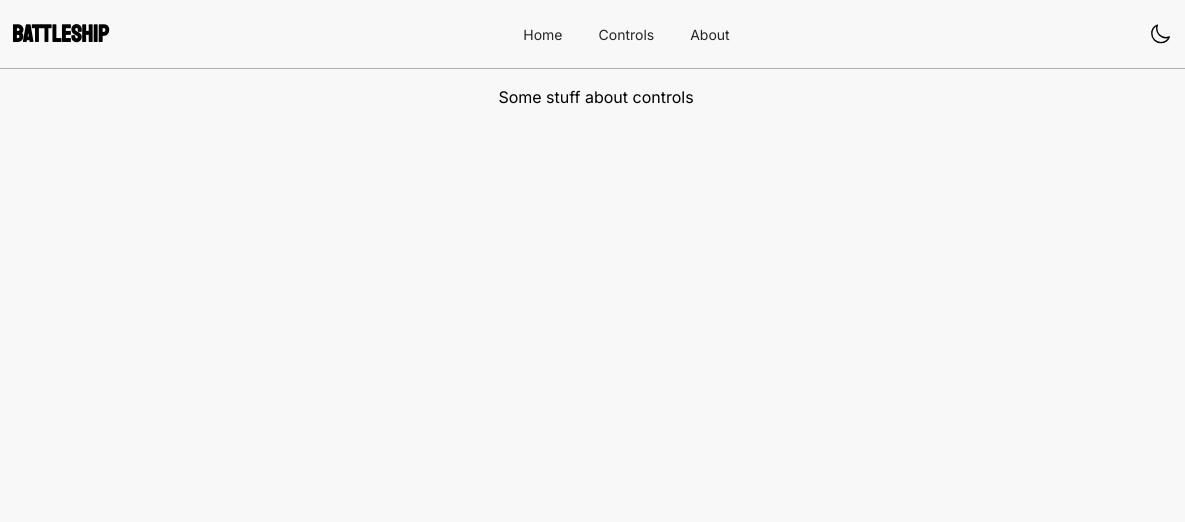
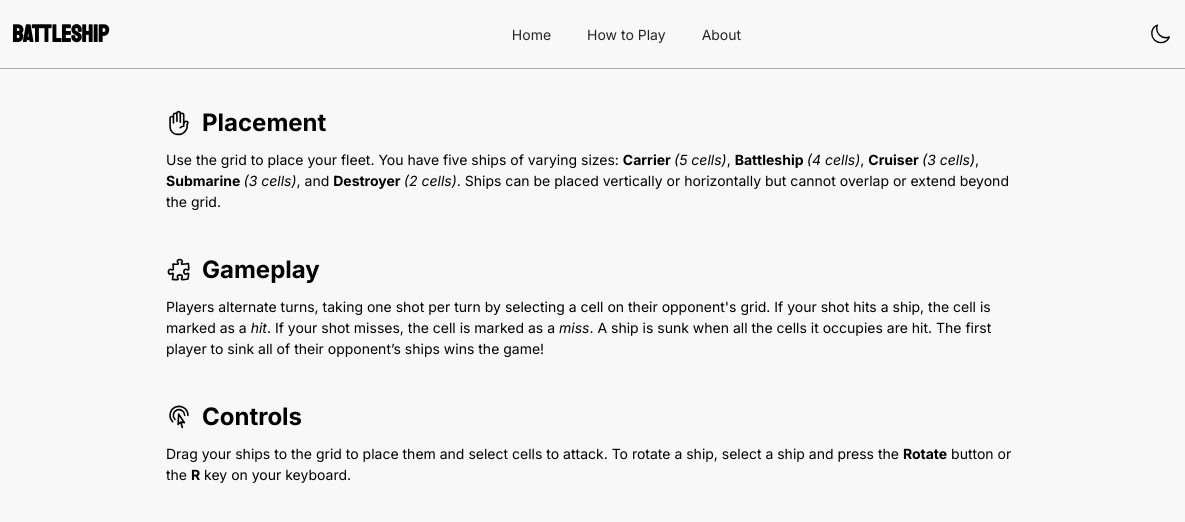
Before and after one commit to arvinagarcia/battleship, a website built with webpack: page public/controls.html in a window 1280 px wide. Shown: the full height of the page, 44-1229 px from the left. Built offline with nearby package versions, Linux system fonts and the light colour scheme.

Commit message:
Add content in how to play page

```diff
--- a/public/controls.html
+++ b/public/controls.html
@@ -13,8 +13,50 @@
   <link rel="icon" type="image/x-icon" href="/src/assets/icons/battleship-logo.svg">
 </head>
 <body>
-  <main>
-    <p>Some stuff about controls</p>
+  <main class="main-controls">
+    <div class="placement-container">
+      <div class="placement-top">
+        <svg class="how-to-play-icons" xmlns="http://www.w3.org/2000/svg" fill="none" viewBox="0 0 24 24" stroke-width="1.5" stroke="currentColor" class="size-6">
+          <path stroke-linecap="round" stroke-linejoin="round" d="M10.05 4.575a1.575 1.575 0 1 0-3.15 0v3m3.15-3v-1.5a1.575 1.575 0 0 1 3.15 0v1.5m-3.15 0 .075 5.925m3.075.75V4.575m0 0a1.575 1.575 0 0 1 3.15 0V15M6.9 7.575a1.575 1.575 0 1 0-3.15 0v8.175a6.75 6.75 0 0 0 6.75 6.75h2.018a5.25 5.25 0 0 0 3.712-1.538l1.732-1.732a5.25 5.25 0 0 0 1.538-3.712l.003-2.024a.668.668 0 0 1 .198-.471 1.575 1.575 0 1 0-2.228-2.228 3.818 3.818 0 0 0-1.12 2.687M6.9 7.575V12m6.27 4.318A4.49 4.49 0 0 1 16.35 15m.002 0h-.002" />
+        </svg>
+        <h2 class="placement-heading">Placement</h2>
+      </div>
+      <p class="placement-description">Use the grid to place your fleet. You have five ships of varying sizes:
+        <strong>Carrier </strong><i>(5 cells)</i>,
+        <strong>Battleship </strong><i>(4 cells)</i>,
+        <strong>Cruiser </strong><i>(3 cells)</i>,
+        <strong>Submarine </strong><i>(3 cells)</i>, and
+        <strong>Destroyer </strong><i>(2 cells)</i>.
+        Ships can be placed vertically or horizontally but cannot overlap or extend beyond the grid.
+      </p>
+    </div>
+    <div class="gameplay-container">
+      <div class="gameplay-top">
+        <svg class="how-to-play-icons" xmlns="http://www.w3.org/2000/svg" fill="none" viewBox="0 0 24 24" stroke-width="1.5" stroke="currentColor" class="size-6">
+          <path stroke-linecap="round" stroke-linejoin="round" d="M14.25 6.087c0-.355.186-.676.401-.959.221-.29.349-.634.349-1.003 0-1.036-1.007-1.875-2.25-1.875s-2.25.84-2.25 1.875c0 .369.128.713.349 1.003.215.283.401.604.401.959v0a.64.64 0 0 1-.657.643 48.39 48.39 0 0 1-4.163-.3c.186 1.613.293 3.25.315 4.907a.656.656 0 0 1-.658.663v0c-.355 0-.676-.186-.959-.401a1.647 1.647 0 0 0-1.003-.349c-1.036 0-1.875 1.007-1.875 2.25s.84 2.25 1.875 2.25c.369 0 .713-.128 1.003-.349.283-.215.604-.401.959-.401v0c.31 0 .555.26.532.57a48.039 48.039 0 0 1-.642 5.056c1.518.19 3.058.309 4.616.354a.64.64 0 0 0 .657-.643v0c0-.355-.186-.676-.401-.959a1.647 1.647 0 0 1-.349-1.003c0-1.035 1.008-1.875 2.25-1.875 1.243 0 2.25.84 2.25 1.875 0 .369-.128.713-.349 1.003-.215.283-.4.604-.4.959v0c0 .333.277.599.61.58a48.1 48.1 0 0 0 5.427-.63 48.05 48.05 0 0 0 .582-4.717.532.532 0 0 0-.533-.57v0c-.355 0-.676.186-.959.401-.29.221-.634.349-1.003.349-1.035 0-1.875-1.007-1.875-2.25s.84-2.25 1.875-2.25c.37 0 .713.128 1.003.349.283.215.604.401.96.401v0a.656.656 0 0 0 .658-.663 48.422 48.422 0 0 0-.37-5.36c-1.886.342-3.81.574-5.766.689a.578.578 0 0 1-.61-.58v0Z" />
+        </svg>
+        <h2 class="gameplay-heading">Gameplay</h2>
+      </div>
+      <p class="gameplay-description">
+        Players alternate turns, taking one shot per turn by selecting a cell on their opponent's grid.
+        If your shot hits a ship, the cell is marked as a <i>hit</i>.
+        If your shot misses, the cell is marked as a <i>miss</i>.
+        A ship is sunk when all the cells it occupies are hit.
+        The first player to sink all of their opponent’s ships wins the game!
+      </p>
+    </div>
+    <div class="controls-container">
+      <div class="controls-top">
+        <svg class="how-to-play-icons" xmlns="http://www.w3.org/2000/svg" fill="none" viewBox="0 0 24 24" stroke-width="1.5" stroke="currentColor" class="size-6">
+          <path stroke-linecap="round" stroke-linejoin="round" d="M15.042 21.672 13.684 16.6m0 0-2.51 2.225.569-9.47 5.227 7.917-3.286-.672Zm-7.518-.267A8.25 8.25 0 1 1 20.25 10.5M8.288 14.212A5.25 5.25 0 1 1 17.25 10.5" />
+        </svg>
+        <h2 class="controls-heading">Controls</h2>
+      </div>
+      <p class="controls-description">
+        Drag your ships to the grid to place them and select cells to attack.
+        To rotate a ship, select a ship and press the <strong>Rotate</strong> button or the <strong>R</strong> key on your keyboard.
+      </p>
+    </div>
   </main>
 </body>
 </html>
--- a/src/services/nav.js
+++ b/src/services/nav.js
@@ -13,7 +13,7 @@
     </div>
     <div class="nav-middle">
       <a href="index.html">Home</a>
-      <a href="controls.html">Controls</a>
+      <a href="controls.html">How to Play</a>
       <a href="about.html">About</a>
     </div>
     <div class="nav-right">
--- a/src/services/sidebar.js
+++ b/src/services/sidebar.js
@@ -33,7 +33,7 @@
           <svg xmlns="http://www.w3.org/2000/svg" fill="none" viewBox="0 0 24 24" stroke-width="1.5" stroke="currentColor" class="size-6">
             <path stroke-linecap="round" stroke-linejoin="round" d="M9.879 7.519c1.171-1.025 3.071-1.025 4.242 0 1.172 1.025 1.172 2.687 0 3.712-.203.179-.43.326-.67.442-.745.361-1.45.999-1.45 1.827v.75M21 12a9 9 0 1 1-18 0 9 9 0 0 1 18 0Zm-9 5.25h.008v.008H12v-.008Z" />
           </svg>
-          <a href="controls.html" id="controls-sidebar">Controls</a>
+          <a href="controls.html" id="controls-sidebar">How to Play</a>
         </li>
         <li>
           <svg xmlns="http://www.w3.org/2000/svg" fill="none" viewBox="0 0 24 24" stroke-width="1.5" stroke="currentColor" class="size-6">
--- a/src/styles/styles.css
+++ b/src/styles/styles.css
@@ -187,7 +187,7 @@
   z-index: 1000;
 }
 
-main {
+.main-home {
   padding: 16px;
   margin: 0 auto;
   display: flex;
@@ -269,6 +269,42 @@
   width: 80px;
 }
 
+.main-controls {
+  display: flex;
+  flex-direction: column;
+  padding: 16px;
+  align-items: center;
+}
+
+.placement-container,
+.gameplay-container,
+.controls-container {
+  padding: 20px;
+  display: flex;
+  flex-direction: column;
+  gap: 8px;
+  max-width: 900px;
+}
+
+.placement-description,
+.gameplay-description,
+.controls-description {
+  font-size: 14px;
+}
+
+.placement-top,
+.gameplay-top,
+.controls-top {
+  display: flex;
+  align-items: center;
+  gap: 10px;
+}
+
+.how-to-play-icons {
+  width: 26px;
+  height: 26px;
+}
+
 @media (max-width: 900px) {
   .your-container,
   .opponent-container {
@@ -282,7 +318,7 @@
 }
 
 @media (max-width: 700px) {
-  main {
+  .main-home {
     display: flex;
     flex-direction: column;
     justify-content: center;
```
Also changed, not shown: public/index.html (+1 -1 lines).
